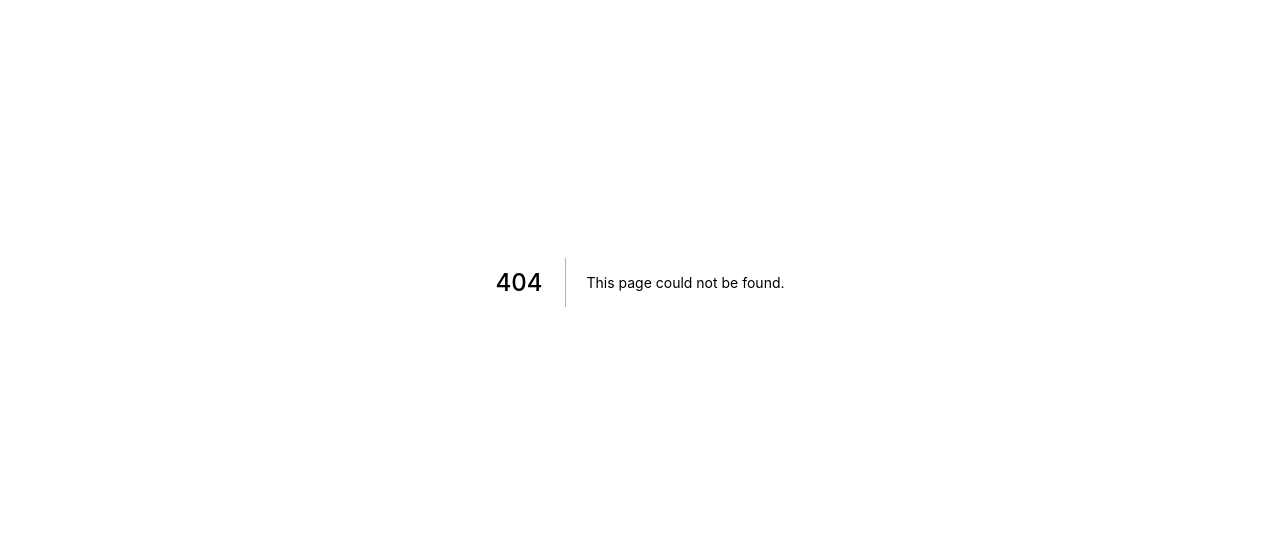
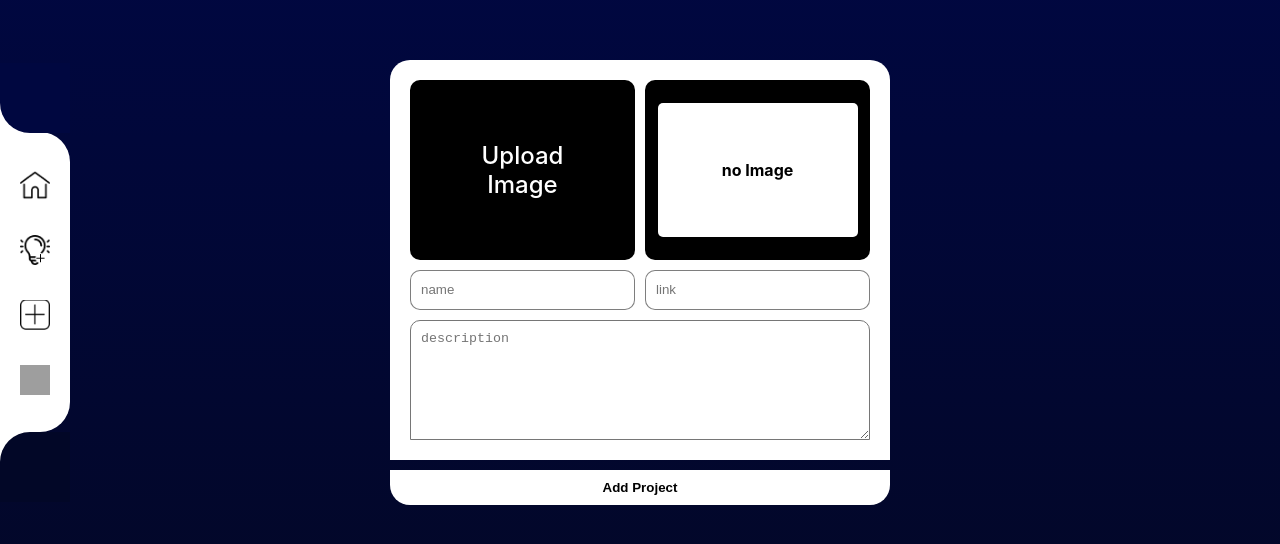
Before and after one commit to manshadchangampalli/manshaaaaad, a Next.js app: page /owner/addprojects in a window 1280 px wide. Before the commit this address had no page. Shown: the part 118-662 px from the top of the page. Built offline with nearby package versions, Linux system fonts and the light colour scheme; grey boxes are pictures that could not be loaded.

Commit message:
#added: the section created which we use to adding project

```diff
--- /dev/null
+++ b/Components/firebase/config.js
@@ -0,0 +1,16 @@
+import {initializeApp} from "firebase/app";
+import { getStorage } from "firebase/storage";
+
+const firebaseConfig = {
+    apiKey: "AIzaSyAoJM0_3ea0pyXSgUJ0L-DIfrV_6CsA2m8",
+    authDomain: "manshadportfolio.firebaseapp.com",
+    projectId: "manshadportfolio",
+    storageBucket: "manshadportfolio.appspot.com",
+    messagingSenderId: "510560721798",
+    appId: "1:510560721798:web:8f12c84613af30b7576a07",
+    measurementId: "G-6MBEL75R3R"
+  };
+
+const app = initializeApp(firebaseConfig);
+const storage = getStorage(app);
+export default storage;
--- a/Components/navbar/NavBar.js
+++ b/Components/navbar/NavBar.js
@@ -14,6 +14,7 @@ import CodeImg from "../../public/images/navImages/code.png";
 import ContactImg from "../../public/images/navImages/contact.png";
 import postImage from "../../public/images/navImages/postImage.png";
 import dashBoard from "../../public/images/navImages/dashBoard.png";
+import projectAdd from "../../public/images/navImages/projectsAdd.png";
 
 import Link from "next/link";
 
@@ -69,6 +70,14 @@ const NavBar = ({ owner }) => {
           </div>
         </div>
       </Link>
+      <Link passHref href={"/owner/addprojects/"}>
+        <div className={imageContainer}>
+          <div className={hoverDetails}>add Project</div>
+          <div className={imageWraper}>
+            <Image layout="fill" objectFit="cover" src={projectAdd} alt="" />
+          </div>
+        </div>
+      </Link>
        <Link passHref href={"/owner/is/manshad"}>
         <div className={imageContainer}>
           <div className={hoverDetails}>post</div>
--- a/Components/navbar/NavBar.module.css
+++ b/Components/navbar/NavBar.module.css
@@ -71,11 +71,12 @@
 .hoverDetails{
     background: rgba(0, 0, 0, 0.659);
     position: absolute;
-    right: -80px;
+    left: 100%;
     top: 80%;
     border-radius: 5px;
     padding: 8px 18px;
     font-size: 15px;
+    z-index: 999;
     color: white;
     transform: translateY(-50%);
     display: none;
--- a/next.config.js
+++ b/next.config.js
@@ -1,6 +1,9 @@
 /** @type {import('next').NextConfig} */
 const nextConfig = {
   reactStrictMode: true,
+  images: {
+    domains: ['firebasestorage.googleapis.com'],
+  }
 }
 
 module.exports = nextConfig
--- a/package.json
+++ b/package.json
@@ -10,6 +10,7 @@
   },
   "dependencies": {
     "codemirror": "^5.65.3",
+    "firebase": "^9.8.1",
     "next": "12.1.1",
     "react": "17.0.2",
     "react-codemirror2": "^7.2.1",
--- a/pages/_app.js
+++ b/pages/_app.js
@@ -1,7 +1,7 @@
-import '../styles/globals.css'
+import "../styles/globals.css";
 
 function MyApp({ Component, pageProps }) {
-  return <Component {...pageProps} />
+  return <Component {...pageProps} />;
 }
 
-export default MyApp
+export default MyApp;
--- /dev/null
+++ b/pages/owner/addprojects/addProjects.module.css
@@ -0,0 +1,114 @@
+.addProject{
+    width: 100vw;
+    background: linear-gradient(180deg, #000744 0%, #030725 100%);
+    height: 100vh;
+    display: grid;
+    place-items: center;
+}
+.addProject button{
+    width: 100%;
+    padding: 10px 0;
+    border: none;
+    border-radius: 0 0 20px 20px;
+    font-weight: 700;
+    background: white;
+}
+.container{
+    width: 500px;
+    display: grid;
+    height: 400px;
+    padding: 20px;
+    grid-template-rows: 3fr 40px 2fr;
+    background: rgb(255, 255, 255);
+    border-radius: 20px 20px 0 0;
+    grid-gap: 10px;
+}
+.imageAndPreviewContainer,
+.linkAndNameContainer{
+    width: 100%;
+    /* height: 100%; */
+    height: 100%;
+    display: grid;
+    grid-gap: 10px;
+    grid-template-columns: repeat(2,1fr);
+}
+.imgUpload{
+    width: 100%;
+    height: 100%;
+    position: relative;
+    border-radius: 10px;
+    background: #000;
+}
+.imgUpload h5{
+    font-size: 24px;
+    z-index: 1;
+    font-weight: 500;
+    color: white;
+    position: absolute;
+    top: 50%;
+    text-align: center;
+    left: 50%;
+    transform: translate(-50%,-50%);
+}
+.description{
+    border-radius: 10px 10px 0 0;
+    outline: none;
+    padding: 10px;
+}
+.linkAndNameContainer input{
+    border-radius: 10px;
+    border: 1px solid rgba(0, 0, 0, 0.504);
+    padding:0 10px;
+    outline: none;
+    outline: none;
+}
+.imagePreview{
+    width: 100%;
+    height: 100%;
+    display: grid;
+    place-items: center;
+    background: #000;
+    border-radius: 10px;
+    position: relative;
+}
+.imgUpload input{
+    position: absolute;
+    width: 100%;
+    z-index: 9;
+    height: 100%;
+}
+.imgUpload input::file-selector-button{
+    opacity: 0;
+}
+.imageAndPreviewContainer{
+    place-items: center;
+    display: grid;
+}
+.imageAndPreviewContainer
+.imageContainer{
+    width: 200px;
+    height: 134px;
+    background: white;
+    position: relative;
+    display: grid;
+    place-items: center;
+    border-radius: 5px;
+    overflow: hidden;
+}
+
+.imagePreview .closeIcon{
+    width: 30px;
+    height: 30px;
+    background: white;
+    border-radius: 50%;
+    position: absolute;
+    z-index: 999;
+    top: 0px;
+    display: grid;
+    place-items: center;
+    right: 0px;
+    border: 1px solid #000;
+}
+.closeIcon svg{
+    cursor: pointer;
+}
--- /dev/null
+++ b/pages/owner/addprojects/index.jsx
@@ -0,0 +1,87 @@
+import React from 'react'
+import style from './addProjects.module.css'
+import NavBar from '../../../Components/navbar/NavBar'
+import { useRef, useState } from 'react'
+import Image from 'next/image'
+import storage from '../../../Components/firebase/config'
+import { ref, getDownloadURL, uploadBytesResumable, deleteObject } from "firebase/storage"
+
+
+
+const AddProjects = () => {
+  const [imgUrl, setImgUrl] = useState('/');
+  const [loading, setLoading] = useState('no Image');
+  const [img,setImg] = useState('')
+  const imageUploaded = (e) => {
+    setLoading('loading...')
+    setImg(e.target.files[0])
+    const storageRef = ref(storage, `files/${e.target.files[0].name}`);
+    const uploadTask = uploadBytesResumable(storageRef, e.target.files[0]);
+    uploadTask.on("state_changed",
+      (snapshot) => {
+      },
+      (error) => {
+        alert(error);
+        setLoading('error detected')
+      },
+      () => {
+        getDownloadURL(uploadTask.snapshot.ref).then((downloadURL) => {
+          setImgUrl(downloadURL)
+          setLoading('')
+        });
+      }
+    );
+  }
+  const deleteImageFormFirebase = () => {
+    const desertRef = ref(storage, `files/${img.name}`);
+    deleteObject(desertRef).then(() => {
+      setImgUrl('')
+      setLoading('no Image')
+    }).catch((error) => {
+      alert("error")
+    });
+  }
+  const handleSubmit = () => {
+
+  }
+  return (
+    <div className={style.addProject}>
+      <NavBar owner />
+      <div style={{ "display": "grid", "gap": "10px" }}>
+        <div className={style.container}>
+          <div className={style.imageAndPreviewContainer}>
+            <div className={style.imgUpload}>
+              <input accept="image/*" onChange={imageUploaded} type="file" name="" id="" />
+              <h5>Upload Image</h5>
+            </div>
+            <div className={style.imagePreview}>
+              {
+                loading==='' &&
+                <div onClick={deleteImageFormFirebase} className={style.closeIcon}>
+                <svg width="13" height="13" viewBox="0 0 13 13" fill="none" xmlns="http://www.w3.org/2000/svg">
+                  <path d="M1 1L12.3137 12.3137" stroke="black" />
+                  <path d="M12.1569 0.843262L0.843152 12.157" stroke="black" />
+                </svg>
+              </div>}
+              <div className={style.imageContainer}>
+                <h4>{loading}</h4>
+                {
+                  imgUrl.length > 3 &&
+                  <Image src={imgUrl} objectFit="cover" alt="project image" layout='fill' />
+                }
+              </div>
+            </div>
+          </div>
+          <div className={style.linkAndNameContainer}>
+            <input placeholder='name' type="text" />
+            <input placeholder='link' type="text" />
+          </div>
+          <textarea placeholder='description' className={style.description} name="" id="" cols="30" rows="10"></textarea>
+        </div>
+        <button>Add Project</button>
+      </div>
+    </div>
+  )
+}
+
+export default AddProjects
```
Also changed, not shown: public/images/navImages/projectsAdd.png (added), 1 other file (tests, documents, lock files or other folders).
